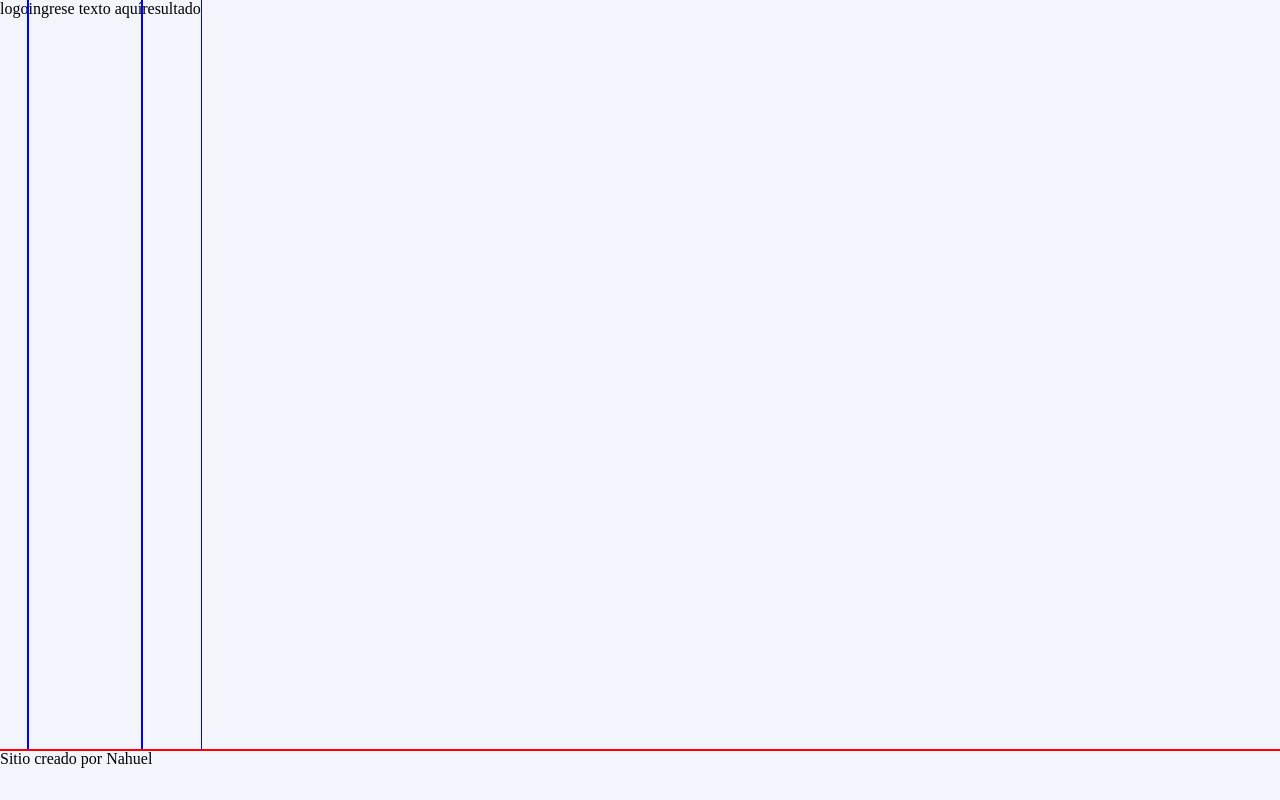
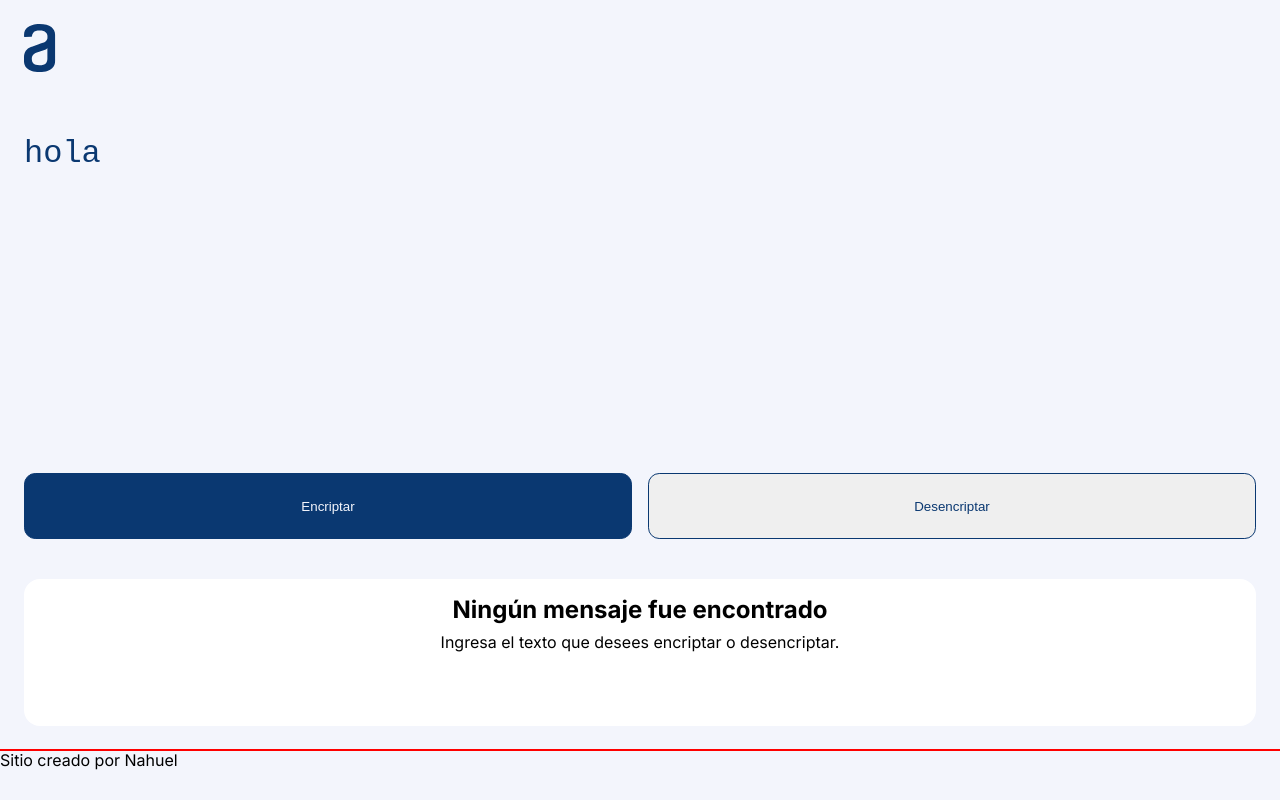
Before and after one commit to NahuelUboldi/text-cipher, a plain HTML site: page index.html in a window 1280 px wide. Drawn offline with Linux system fonts and the light colour scheme.

Commit message:
ui created

```diff
--- /dev/null
+++ b/assets/js/cipher.js
@@ -0,0 +1,20 @@
+function cipher(text, keys, action) {
+  let resultText = text;
+  Object.keys(keys).forEach((key) => {
+    const value = keys[key];
+    if (action === 'decrypt') {
+      const regex = new RegExp(value, 'g');
+      resultText = resultText.replace(regex, key);
+    } else if (action === 'encrypt') {
+      const regex = new RegExp(key, 'g');
+      resultText = resultText.replace(regex, value);
+    } else {
+      throw new Error(
+        'no action or wrong action selected -it must be decrypt or encrypt-'
+      );
+    }
+  });
+  return resultText;
+}
+
+export default cipher;
--- /dev/null
+++ b/assets/js/keys.js
@@ -0,0 +1,9 @@
+const cipherKeys = {
+  e: 'enter',
+  i: 'imes',
+  a: 'ai',
+  o: 'ober',
+  u: 'ufat',
+};
+
+export default cipherKeys;
--- a/index.html
+++ b/index.html
@@ -4,16 +4,37 @@
     <meta charset="UTF-8" />
     <meta http-equiv="X-UA-Compatible" content="IE=edge" />
     <meta name="viewport" content="width=device-width, initial-scale=1.0" />
+    <title>Encriptador de texto</title>
+    <link rel="preconnect" href="https://fonts.googleapis.com" />
+    <link rel="preconnect" href="https://fonts.gstatic.com" crossorigin />
+    <link
+      href="https://fonts.googleapis.com/css2?family=Inter:wght@400;700&display=swap"
+      rel="stylesheet"
+    />
     <link rel="stylesheet" href="styles.css" />
-    <script src="main.js" defer></script>
-    <title>Encriptador de texto</title>
+    <script src="main.js" type="module" defer></script>
   </head>
   <body>
     <div class="wrapper">
       <main class="container">
-        <header>logo</header>
-        <div class="user-text">ingrese texto aquí</div>
-        <div class="result-text">resultado</div>
+        <header>
+          <img src="assets/img/logo.svg" alt="logo alura" />
+        </header>
+        <div class="user-text">
+          <textarea name="textarea" placeholder="Ingrese texto aquí" autofocus>
+hola</textarea
+          >
+          <div class="btns-container">
+            <button class="btn btn-primary btn-encrypt">Encriptar</button>
+            <button class="btn btn-secondary btn-decrypt">Desencriptar</button>
+          </div>
+        </div>
+        <div class="result-text">
+          <div>
+            <span>Ningún mensaje fue encontrado</span>
+            <span>Ingresa el texto que desees encriptar o desencriptar.</span>
+          </div>
+        </div>
       </main>
       <footer>Sitio creado por Nahuel</footer>
     </div>
--- a/main.js
+++ b/main.js
@@ -1,33 +1,49 @@
-const cipherKeys = {
-  e: 'enter',
-  i: 'imes',
-  a: 'ai',
-  o: 'ober',
-  u: 'ufat',
-};
+import cipher from './assets/js/cipher.js';
+import cipherKeys from './assets/js/keys.js';
 
-const secretMessage =
-  'fenterlimescimesdaidenters poberr enternfrenterntair enterstenter dentersaifimesober y haibenterrlober cobernclufatimesdober cobern enterximestober!';
-const encryptedText = 'enterimesaioberufat';
-const plainText = 'eiaou';
+const inputText = document.querySelector('.user-text textarea');
+const resultText = document.querySelector('.result-text div');
+const encryptBtn = document.querySelector('.btn-encrypt');
+const decryptBtn = document.querySelector('.btn-decrypt');
+const copyTextBtnCode =
+  '<button class="btn btn-secondary btn-copy-text">Copiar</button>';
 
-function cipher(text, keys, action) {
-  let resultText = text;
-  Object.keys(keys).forEach((key) => {
-    const value = keys[key];
-    if (action === 'decrypt') {
-      const regex = new RegExp(value, 'g');
-      resultText = resultText.replace(regex, key);
-    } else if (action === 'encrypt') {
-      const regex = new RegExp(key, 'g');
-      resultText = resultText.replace(regex, value);
-    } else {
-      throw new Error(
-        'no action or wrong action selected -it must be decrypt or encrypt-'
-      );
-    }
-  });
-  return resultText;
+function isValidText(text) {
+  const onlyLowerAndCharacters = /[^a-z]/;
+  return !onlyLowerAndCharacters.test(text);
 }
-// console.log(cipher(secretMessage, cipherKeys, 'decrypt'));
-console.log(cipher(plainText, cipherKeys, 'encrypt'));
+
+function handleEncrypt() {
+  if (!isValidText(inputText.value)) {
+    alert('Solo se aceptan letras minúsculas y sin acentos');
+    return;
+  }
+  const encryptedText = cipher(inputText.value, cipherKeys, 'encrypt');
+  resultText.innerHTML = `
+  <span>${encryptedText}</span>  ${copyTextBtnCode}
+  `;
+  const copyTextBtn = document.querySelector('.btn-copy-text');
+  copyTextBtn.addEventListener('click', handleCopy);
+}
+function handleDecrypt() {
+  if (!isValidText(inputText.value)) {
+    alert('Solo se aceptan letras minúsculas y sin acentos');
+    return;
+  }
+  const decryptedText = cipher(inputText.value, cipherKeys, 'decrypt');
+  resultText.innerHTML = `
+  <span>${decryptedText}</span>  ${copyTextBtnCode}
+  `;
+
+  const copyTextBtn = document.querySelector('.btn-copy-text');
+  copyTextBtn.addEventListener('click', handleCopy);
+}
+
+function handleCopy() {
+  const textToCopy = document.querySelector('.result-text div span');
+  console.log(textToCopy.textContent);
+  navigator.clipboard.writeText(textToCopy.textContent);
+}
+
+encryptBtn.addEventListener('click', handleEncrypt);
+decryptBtn.addEventListener('click', handleDecrypt);
--- a/styles.css
+++ b/styles.css
@@ -6,10 +6,15 @@
 :root {
   --color-primary: #0a3871;
   --color-bg: #f3f5fc;
+  --color-btn-hover: #1e5eac;
+
   --height-footer: 50px;
+
+  --fs-user-text: 32px;
 }
 body {
   background-color: var(--color-bg);
+  font-family: 'Inter', sans-serif;
 }
 
 .wrapper {
@@ -28,8 +33,88 @@ body {
 
 main.container {
   display: flex;
-  flex-direction: row;
+  flex-direction: column;
+  gap: 0.5rem;
+  padding: 0.5rem;
 }
 main.container > * {
-  outline: 1px solid blue;
+  /* outline: 1px solid blue; */
+  padding: 1rem;
 }
+main.container > header {
+  flex-grow: 1;
+}
+
+/* USER TEXT STYLES */
+main.container > .user-text {
+  flex-grow: 15;
+  display: flex;
+  flex-direction: column;
+}
+main.container > .user-text > textarea {
+  width: 100%;
+  border: none;
+  background-color: transparent;
+  font-size: var(--fs-user-text);
+  color: var(--color-primary);
+  resize: none;
+  outline: none;
+  flex-grow: 10;
+}
+main.container > .user-text > .btns-container {
+  display: flex;
+  flex-direction: column;
+  gap: 1rem;
+  flex-grow: 1;
+}
+.btn {
+  padding: 0.7rem;
+  border: solid 1px var(--color-primary);
+  border-radius: 0.7rem;
+  width: 100%;
+  color: var(--color-primary);
+  transition: all ease 0.7s;
+}
+.btn.btn-primary {
+  background-color: var(--color-primary);
+  color: var(--color-bg);
+}
+.btn:hover {
+  background-color: var(--color-btn-hover);
+  color: var(--color-bg);
+  cursor: pointer;
+}
+
+/* RESULT TEXT STYLES */
+main.container > .result-text {
+  flex-grow: 3;
+  padding: 1rem;
+}
+main.container > .result-text div {
+  background-color: white;
+  height: 100%;
+  border-radius: 1rem;
+  padding: 1rem;
+}
+main.container > .result-text span {
+  text-align: center;
+  display: block;
+}
+main.container > .result-text span:nth-child(1) {
+  font-size: 24px;
+  font-weight: 700;
+  margin-block-end: 0.5rem;
+}
+
+/* MEDIA QUERIES */
+
+/* tablet */
+@media (min-width: 375px) {
+  main.container > .user-text > .btns-container {
+    flex-direction: row;
+  }
+}
+
+/* desktop*/
+@media (min-width: 768px) {
+}
```
Also changed, not shown: assets/img/info-icon.svg (added), assets/img/logo.svg (added).
